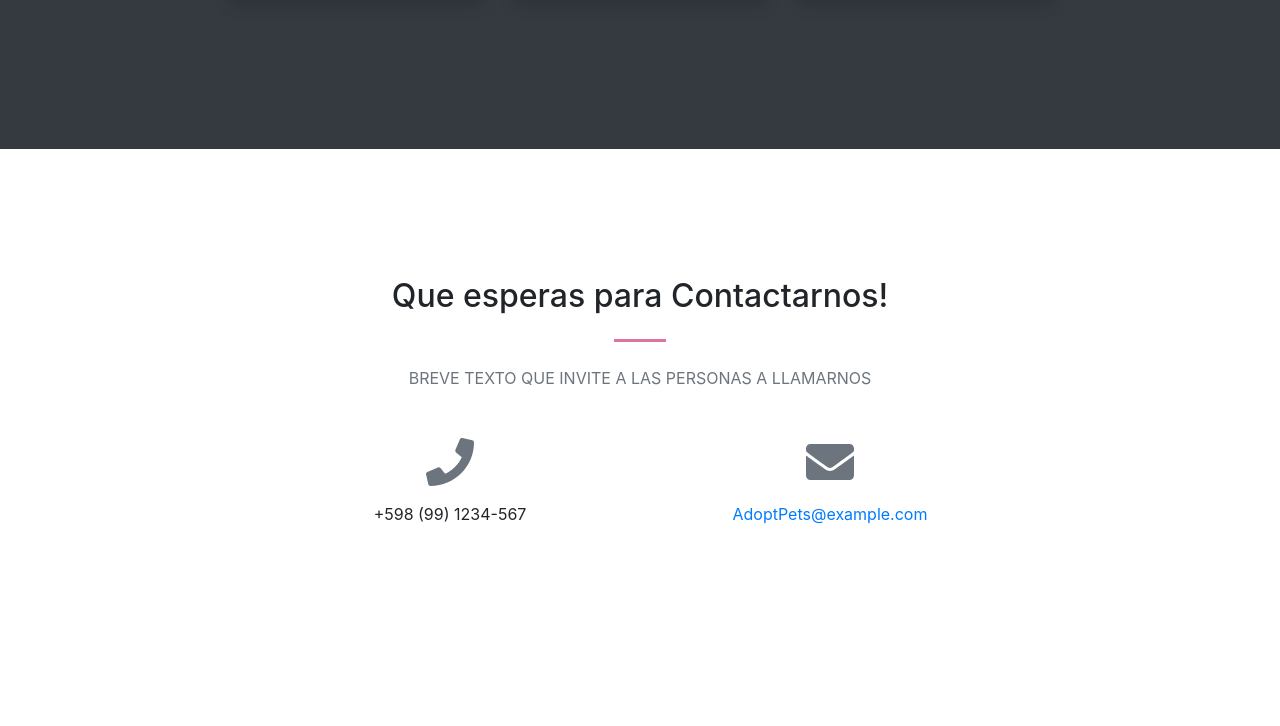
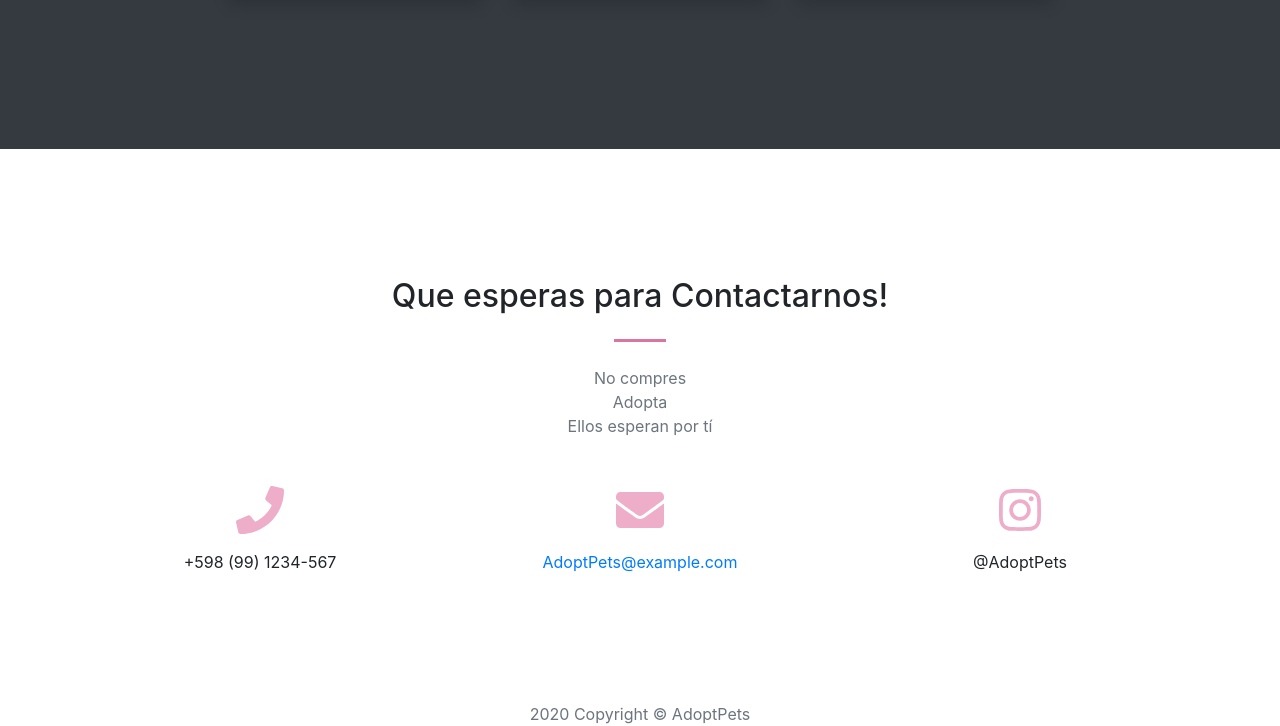
Before and after one commit to hunteryesus/coderproyecf, a plain HTML site: page index.html in a window 1280 px wide. Shown: the part 2817-3543 px from the top of the page. Before the commit the page ends 3471 px from the top, so only its background shows below. Drawn offline with nearby package versions, Linux system fonts and the light colour scheme.

Commit message:
copy y cambios varios

```diff
--- a/index.html
+++ b/index.html
@@ -54,7 +54,7 @@
                     <h2 class="mt-0">Portal</h2>
                     <hr class="divider light my-4" />
                     <p class="text-black-70 mb-4">Nuestros portales, Sitio (en desarrollo), surgieron así para brindar un espacio especializado donde informar e informarse, ofrecer servicios y productos, y al mismo tiempo contribuir a generar conciencia de respeto y cuidado de los animales.</p>
-                    <a class="btn btn-light btn-xl js-scroll-trigger" href="#nosotros">Get Started!</a>
+                    <a class="btn btn-light btn-xl js-scroll-trigger" href="#informacion">Informacion!</a>
                 </div>
             </div>
         </div>
@@ -92,12 +92,12 @@
         </div>
     </section>
     <!-- SECCION INFORMACION-->
-    <section class="page-section bg-dark ">
+    <section class="page-section bg-dark" id="informacion">
         <div class="container">
             <h2 class="text-center mt-0 text-white">Información</h2>
             <hr class="divider my-4" />
             <div class="row justify-content-center">
-                <!-- Team Member 1 -->
+                <!-- salud -->
                 <div class="col-xl-3 col-md-6 mb-4">
                     <div class="card border-0 shadow">
                         <img src="./img/salud.jpg" class="card-img-top" alt="cat">
@@ -107,7 +107,7 @@
                         </div>
                     </div>
                 </div>
-                <!-- Team Member 2 -->
+                <!-- alimentacion -->
                 <div class="col-xl-3 col-md-6 mb-4">
                     <div class="card border-0 shadow">
                         <img src="./img/alimentacion.jpg" class="card-img-top" alt="cat 400 287">
@@ -117,7 +117,7 @@
                         </div>
                     </div>
                 </div>
-                <!-- Team Member 3 -->
+                <!-- higiene -->
                 <div class="col-xl-3 col-md-6 mb-4">
                     <div class="card border-0 shadow">
                         <img src="./img/higiene.jpg" class="card-img-top" alt="cat">
@@ -136,25 +136,31 @@
                 <div class="col-lg-8 text-center">
                     <h2 class="mt-0">Que esperas para Contactarnos!</h2>
                     <hr class="divider my-4" />
-                    <p class="text-muted mb-5">BREVE TEXTO QUE INVITE A LAS PERSONAS A LLAMARNOS</p>
+                    <p class="text-muted mb-5">No compres <br> Adopta <br> Ellos esperan por tí</p>
                 </div>
             </div>
             <div class="row">
                 <div class="col-lg-4 ml-auto text-center mb-5 mb-lg-0">
-                    <i class="fas fa-phone fa-3x mb-3 text-muted"></i>
+                    <i class="fas fa-phone fa-3x mb-3 text-primary"></i>
                     <div>+598 (99) 1234-567</div>
                 </div>
                 <div class="col-lg-4 mr-auto text-center">
-                    <i class="fas fa-envelope fa-3x mb-3 text-muted"></i>
+                    <i class="fas fa-envelope fa-3x mb-3 text-primary"></i>
                     <!-- CORREO-->
                     <a class="d-block" href="mailto:AdoptPets@example.com">AdoptPets@example.com</a>
+                </div>
+                <div class="col-lg-4 ml-auto text-center mb-5 mb-lg-0">
+                    <i class="fab fa-instagram fa-3x mb-3 text-primary"></i>
+                    <div> @AdoptPets</div>
                 </div>
             </div>
         </div>
     </section>
     <!-- Footer-->
-    <footer>
-  <!-- EN CONSTRUCCION -->
+    <footer class="text-center">
+        <p class="text-muted">
+            2020 Copyright &copy;  AdoptPets
+        </p>
     </footer>
     <script src="https://cdnjs.cloudflare.com/ajax/libs/jquery/3.5.1/jquery.min.js"></script>
     <script src="https://stackpath.bootstrapcdn.com/bootstrap/4.5.0/js/bootstrap.bundle.min.js"></script>
```
Also changed, not shown: mascotas.html (+4 -2 lines).
